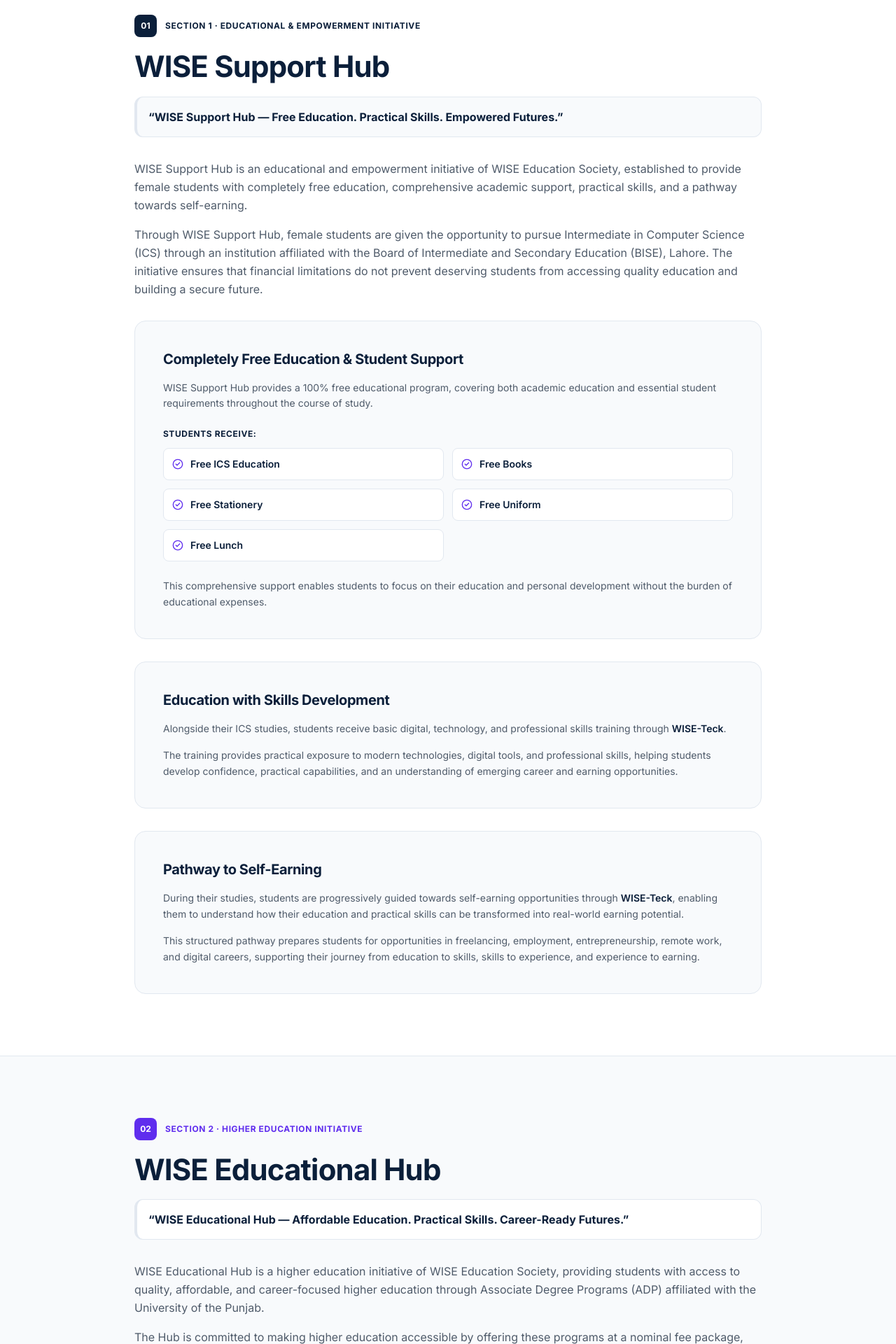
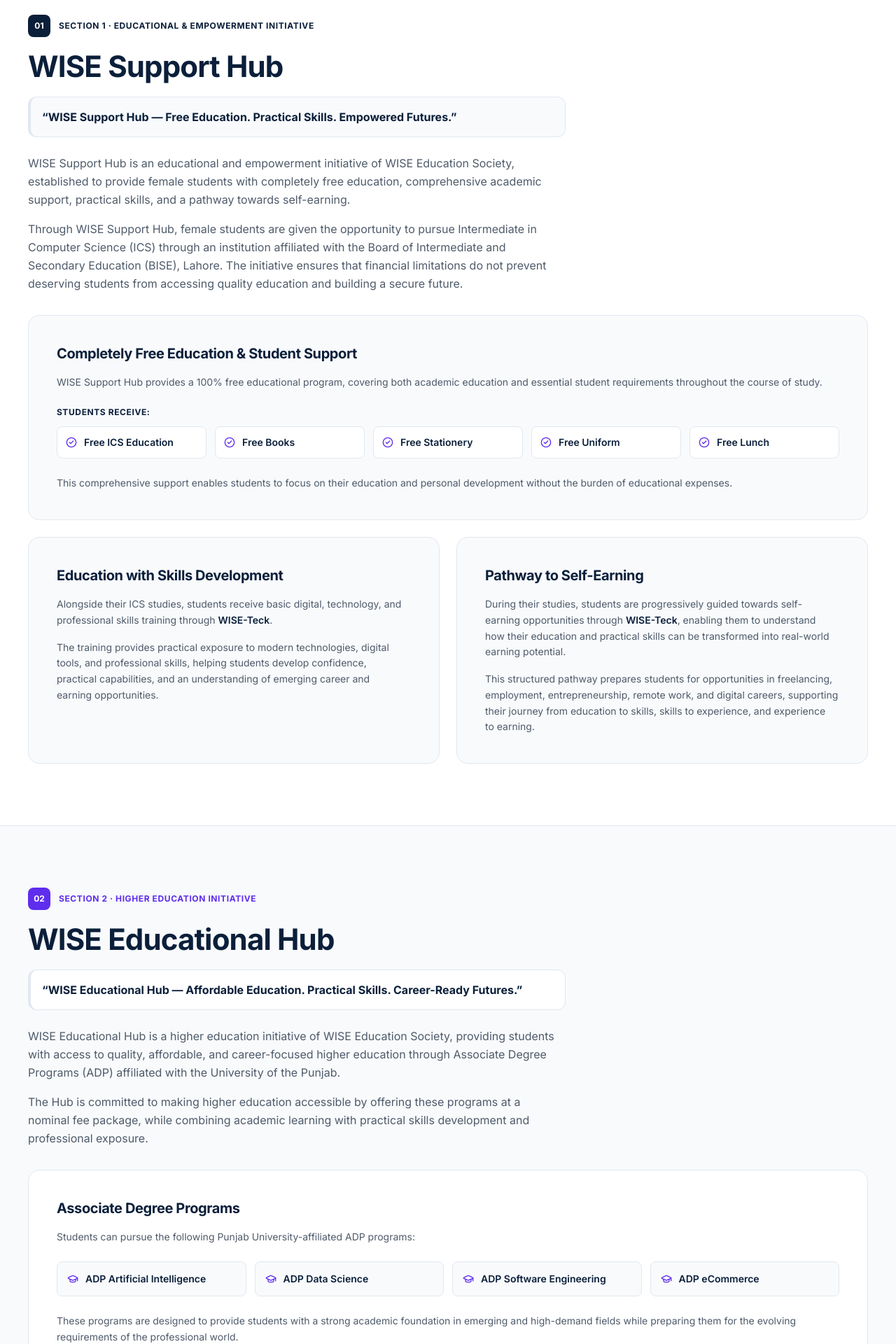
Before and after one commit to HafizAbdulMuizz/wiseteck, a Next.js app: page /ecosystem in a window 1280 px wide. Shown: the part 860-2780 px from the top of the page at 70% size. Built offline with nearby package versions, Linux system fonts and the light colour scheme.

Commit message:
fix(ecosystem): remove max-w-4xl wrapper from all sections — header max-w-3xl only, sub-blocks at full container width to match Homepage+About horizontal boundaries

```diff
--- a/app/ecosystem/page.js
+++ b/app/ecosystem/page.js
@@ -5,9 +5,6 @@
 import {
   ShieldCheck,
   GraduationCap,
-  Sparkles,
-  Layers,
-  Rocket,
   ArrowRight,
   CheckCircle2
 } from "lucide-react";
@@ -26,6 +23,11 @@
   2. WISE Educational Hub
   3. WISE Institute of Employability Skills
   4. WISE-Teck Incubation Platform (Includes Sub-block C: The Ecosystem Journey)
+
+  LAYOUT RULE (matches About page pattern exactly):
+  - site-container > max-w-3xl  →  section header only (badge + h2 + tagline + intro)
+  - site-container > [no inner max-w]  →  sub-block cards span full container width
+  This produces the same horizontal boundaries as the Homepage and About page.
 */
 
 export default function EcosystemPage() {
@@ -99,18 +101,20 @@
 
         {/* ========================================================================= */}
         {/* SECTION 1 — WISE SUPPORT HUB                                              */}
+        {/* Layout: site-container → max-w-3xl header, then full-width sub-blocks     */}
         {/* ========================================================================= */}
         <section id="support-hub" className="section-padding bg-white border-b border-[#E2E8F0]">
           <div className="site-container">
-            <div className="max-w-4xl mx-auto">
 
+            {/* Section Header — max-w-3xl matches About page section header pattern */}
+            <div className="max-w-3xl mb-8">
               {/* Section Badge & Number */}
               <div className="flex items-center gap-3 mb-4">
                 <span className="w-8 h-8 rounded-lg bg-[#0B1F3A] text-white font-bold text-xs flex items-center justify-center">
                   01
                 </span>
                 <span className="text-xs font-bold uppercase tracking-wider text-[#0B1F3A]">
-                  Section 1 · Educational & Empowerment Initiative
+                  Section 1 · Educational &amp; Empowerment Initiative
                 </span>
               </div>
 
@@ -120,14 +124,14 @@
               </h2>
 
               {/* Exact Approved Tagline */}
-              <div className="p-4 rounded-xl bg-[#F8FAFC] border-l-4 border-[#0B1F3A] border-y border-r border-[#E2E8F0] mb-8">
+              <div className="p-4 rounded-xl bg-[#F8FAFC] border-l-4 border-[#0B1F3A] border-y border-r border-[#E2E8F0] mb-6">
                 <p className="text-sm sm:text-base font-bold text-[#0B1F3A]">
                   &ldquo;WISE Support Hub — Free Education. Practical Skills. Empowered Futures.&rdquo;
                 </p>
               </div>
 
               {/* Exact Verbatim Intro Paragraph */}
-              <div className="space-y-4 text-base text-[#4F5B6A] leading-relaxed mb-8 [text-wrap:pretty]">
+              <div className="space-y-4 text-base text-[#4F5B6A] leading-relaxed [text-wrap:pretty]">
                 <p>
                   WISE Support Hub is an educational and empowerment initiative of WISE Education Society, established to provide female students with completely free education, comprehensive academic support, practical skills, and a pathway towards self-earning.
                 </p>
@@ -135,9 +139,10 @@
                   Through WISE Support Hub, female students are given the opportunity to pursue Intermediate in Computer Science (ICS) through an institution affiliated with the Board of Intermediate and Secondary Education (BISE), Lahore. The initiative ensures that financial limitations do not prevent deserving students from accessing quality education and building a secure future.
                 </p>
               </div>
+            </div>
 
-              {/* 3 Labeled Sub-blocks (Inside Section 1) */}
-              <div className="space-y-8">
+            {/* Sub-blocks — full container width, no max-w wrapper (matches About card grid pattern) */}
+            <div className="space-y-6">
 
               {/* Sub-block A */}
               <div className="bg-[#F8FAFC] border border-[#E2E8F0] rounded-2xl p-8 sm:p-10">
@@ -151,7 +156,7 @@
                 <p className="text-xs font-bold uppercase tracking-wider text-[#0B1F3A] mb-3">
                   Students receive:
                 </p>
-                  <ul className="grid grid-cols-1 sm:grid-cols-2 gap-3 mb-6 text-sm font-semibold text-[#0B1F3A]">
+                <ul className="grid grid-cols-1 sm:grid-cols-2 lg:grid-cols-3 xl:grid-cols-5 gap-3 mb-6 text-sm font-semibold text-[#0B1F3A]">
                   {[
                     "Free ICS Education",
                     "Free Books",
@@ -171,7 +176,8 @@
                 </p>
               </div>
 
-                {/* Sub-block B */}
+              {/* Sub-block B & C — side by side on desktop, stacked on mobile */}
+              <div className="grid grid-cols-1 lg:grid-cols-2 gap-6">
                 <div className="bg-[#F8FAFC] border border-[#E2E8F0] rounded-2xl p-8 sm:p-10">
                   <h3 className="text-xl font-bold text-[#0B1F3A] mb-4">
                     Education with Skills Development
@@ -184,7 +190,6 @@
                   </p>
                 </div>
 
-                {/* Sub-block C */}
                 <div className="bg-[#F8FAFC] border border-[#E2E8F0] rounded-2xl p-8 sm:p-10">
                   <h3 className="text-xl font-bold text-[#0B1F3A] mb-4">
                     Pathway to Self-Earning
@@ -196,21 +201,22 @@
                     This structured pathway prepares students for opportunities in freelancing, employment, entrepreneurship, remote work, and digital careers, supporting their journey from education to skills, skills to experience, and experience to earning.
                   </p>
                 </div>
+              </div>
 
             </div>
 
-            </div>
           </div>
         </section>
 
         {/* ========================================================================= */}
         {/* SECTION 2 — WISE EDUCATIONAL HUB                                          */}
+        {/* Layout: site-container → max-w-3xl header, then full-width sub-blocks     */}
         {/* ========================================================================= */}
         <section id="educational-hub" className="section-padding bg-[#F8FAFC] border-b border-[#E2E8F0]">
           <div className="site-container">
-            <div className="max-w-4xl mx-auto">
 
-              {/* Section Badge & Number */}
+            {/* Section Header */}
+            <div className="max-w-3xl mb-8">
               <div className="flex items-center gap-3 mb-4">
                 <span className="w-8 h-8 rounded-lg bg-[#5F2DEE] text-white font-bold text-xs flex items-center justify-center">
                   02
@@ -220,20 +226,17 @@
                 </span>
               </div>
 
-              {/* Heading */}
               <h2 className="text-3xl sm:text-4xl lg:text-[42px] font-bold text-[#0B1F3A] leading-tight mb-4 [text-wrap:balance]">
                 WISE Educational Hub
               </h2>
 
-              {/* Exact Approved Tagline */}
-              <div className="p-4 rounded-xl bg-white border-l-4 border-[#5F2DEE] border-y border-r border-[#E2E8F0] mb-8">
+              <div className="p-4 rounded-xl bg-white border-l-4 border-[#5F2DEE] border-y border-r border-[#E2E8F0] mb-6">
                 <p className="text-sm sm:text-base font-bold text-[#0B1F3A]">
                   &ldquo;WISE Educational Hub — Affordable Education. Practical Skills. Career-Ready Futures.&rdquo;
                 </p>
               </div>
 
-              {/* Exact Verbatim Intro Paragraph */}
-              <div className="space-y-4 text-base text-[#4F5B6A] leading-relaxed mb-12 [text-wrap:pretty]">
+              <div className="space-y-4 text-base text-[#4F5B6A] leading-relaxed [text-wrap:pretty]">
                 <p>
                   WISE Educational Hub is a higher education initiative of WISE Education Society, providing students with access to quality, affordable, and career-focused higher education through Associate Degree Programs (ADP) affiliated with the University of the Punjab.
                 </p>
@@ -241,11 +244,12 @@
                   The Hub is committed to making higher education accessible by offering these programs at a nominal fee package, while combining academic learning with practical skills development and professional exposure.
                 </p>
               </div>
+            </div>
 
-              {/* 3 Labeled Sub-blocks (Inside Section 2) */}
-              <div className="space-y-8">
+            {/* Sub-blocks — full container width */}
+            <div className="space-y-6">
 
-                {/* Sub-block A */}
+              {/* Sub-block A: ADP Programs */}
               <div className="bg-white border border-[#E2E8F0] rounded-2xl p-8 sm:p-10">
                 <h3 className="text-xl font-bold text-[#0B1F3A] mb-4">
                   Associate Degree Programs
@@ -254,7 +258,7 @@
                   Students can pursue the following Punjab University-affiliated ADP programs:
                 </p>
 
-                  <ul className="grid grid-cols-1 sm:grid-cols-2 gap-3 mb-6 text-sm font-semibold text-[#0B1F3A]">
+                <ul className="grid grid-cols-1 sm:grid-cols-2 lg:grid-cols-4 gap-3 mb-6 text-sm font-semibold text-[#0B1F3A]">
                   {[
                     "ADP Artificial Intelligence",
                     "ADP Data Science",
@@ -273,7 +277,8 @@
                 </p>
               </div>
 
-                {/* Sub-block B */}
+              {/* Sub-block B & C — side by side on desktop */}
+              <div className="grid grid-cols-1 lg:grid-cols-2 gap-6">
                 <div className="bg-white border border-[#E2E8F0] rounded-2xl p-8 sm:p-10">
                   <h3 className="text-xl font-bold text-[#0B1F3A] mb-4">
                     Academic Education with Practical Skills
@@ -286,7 +291,6 @@
                   </p>
                 </div>
 
-                {/* Sub-block C */}
                 <div className="bg-white border border-[#E2E8F0] rounded-2xl p-8 sm:p-10">
                   <h3 className="text-xl font-bold text-[#0B1F3A] mb-4">
                     Pathway to Professional Growth &amp; Self-Earning
@@ -298,21 +302,22 @@
                     By combining Punjab University-affiliated higher education at a nominal fee with practical skills and industry exposure, WISE Educational Hub aims to develop qualified, skilled, career-ready, and financially independent professionals.
                   </p>
                 </div>
+              </div>
 
             </div>
 
-            </div>
           </div>
         </section>
 
         {/* ========================================================================= */}
         {/* SECTION 3 — WISE INSTITUTE OF EMPLOYABILITY SKILLS                        */}
+        {/* Layout: site-container → max-w-3xl header, then full-width sub-blocks     */}
         {/* ========================================================================= */}
         <section id="employability-skills" className="section-padding bg-white border-b border-[#E2E8F0]">
           <div className="site-container">
-            <div className="max-w-4xl mx-auto">
 
-              {/* Section Badge & Number */}
+            {/* Section Header */}
+            <div className="max-w-3xl mb-8">
               <div className="flex items-center justify-between gap-4 mb-4">
                 <div className="flex items-center gap-3">
                   <span className="w-8 h-8 rounded-lg bg-[#163259] text-white font-bold text-xs flex items-center justify-center">
@@ -323,7 +328,7 @@
                   </span>
                 </div>
 
-                {/* Official NAVTTC Accreditation Badge */}
+                {/* Official NAVTTC Accreditation Badge — original logo, original colors */}
                 <div className="flex items-center gap-2 bg-[#F8FAFC] border border-[#E2E8F0] px-3.5 py-1.5 rounded-lg shadow-2xs">
                   <div className="relative h-6 w-16">
                     <Image
@@ -337,29 +342,26 @@
                 </div>
               </div>
 
-              {/* Heading */}
               <h2 className="text-3xl sm:text-4xl lg:text-[42px] font-bold text-[#0B1F3A] leading-tight mb-4 [text-wrap:balance]">
                 WISE Institute of Employability Skills
               </h2>
 
-              {/* Exact Approved Tagline */}
-              <div className="p-4 rounded-xl bg-[#F8FAFC] border-l-4 border-[#163259] border-y border-r border-[#E2E8F0] mb-8">
+              <div className="p-4 rounded-xl bg-[#F8FAFC] border-l-4 border-[#163259] border-y border-r border-[#E2E8F0] mb-6">
                 <p className="text-sm sm:text-base font-bold text-[#0B1F3A]">
                   &ldquo;WISE Institute of Employability Skills — Advanced Skills. Real Experience. Global Opportunities.&rdquo;
                 </p>
               </div>
 
-              {/* Exact Verbatim Intro Paragraph */}
-              <div className="space-y-4 text-base text-[#4F5B6A] leading-relaxed mb-12 [text-wrap:pretty]">
+              <div className="space-y-4 text-base text-[#4F5B6A] leading-relaxed [text-wrap:pretty]">
                 <p>
                   WISE Institute of Employability Skills is a professional skills development initiative of WISE Education Society, registered with the National Vocational and Technical Training Commission (NAVTTC). The Institute is focused on bridging the gap between academic qualifications and industry requirements by providing advanced, market-driven training to educated but unemployed graduates and students from different universities.
                 </p>
               </div>
+            </div>
 
-              {/* 2 Labeled Sub-blocks (Inside Section 3) */}
-              <div className="space-y-8">
+            {/* Sub-blocks — full container width, side by side on desktop */}
+            <div className="grid grid-cols-1 lg:grid-cols-2 gap-6">
 
-                {/* Sub-block A */}
               <div className="bg-[#F8FAFC] border border-[#E2E8F0] rounded-2xl p-8 sm:p-10">
                 <h3 className="text-xl font-bold text-[#0B1F3A] mb-4">
                   High-Tech &amp; Advanced Professional Training
@@ -372,7 +374,6 @@
                 </p>
               </div>
 
-                {/* Sub-block B */}
               <div className="bg-[#F8FAFC] border border-[#E2E8F0] rounded-2xl p-8 sm:p-10">
                 <h3 className="text-xl font-bold text-[#0B1F3A] mb-4">
                   From Skills to Professional Experience
@@ -391,17 +392,17 @@
             </div>
 
           </div>
-          </div>
         </section>
 
         {/* ========================================================================= */}
         {/* SECTION 4 — WISE-TECK INCUBATION PLATFORM                                 */}
+        {/* Layout: site-container → max-w-3xl header, then full-width sub-blocks     */}
         {/* ========================================================================= */}
         <section id="incubation-platform" className="section-padding bg-[#0B1F3A] text-white relative">
           <div className="site-container">
-            <div className="max-w-4xl mx-auto">
 
-              {/* Section Badge & Number */}
+            {/* Section Header */}
+            <div className="max-w-3xl mb-8">
               <div className="flex items-center gap-3 mb-4">
                 <span className="w-8 h-8 rounded-lg bg-[#FFB347] text-[#0B1F3A] font-extrabold text-xs flex items-center justify-center">
                   04
@@ -411,13 +412,13 @@
                 </span>
               </div>
 
-              {/* Heading */}
-              <h2 className="text-3xl sm:text-4xl lg:text-[42px] font-bold text-white leading-tight mb-8 [text-wrap:balance]">
+              <h2 className="text-3xl sm:text-4xl lg:text-[42px] font-bold text-white leading-tight mb-0 [text-wrap:balance]">
                 WISE-Teck Incubation Platform
               </h2>
+            </div>
 
-              {/* 3 Labeled Sub-blocks (Inside Section 4) */}
-              <div className="space-y-8">
+            {/* Sub-blocks A & B — side by side on desktop, full container width */}
+            <div className="grid grid-cols-1 lg:grid-cols-2 gap-6 mb-6">
 
               {/* Sub-block A */}
               <div className="bg-white/5 border border-white/10 rounded-2xl p-8 sm:p-10">
@@ -457,7 +458,9 @@
                 </p>
               </div>
 
-                {/* Sub-block C: The Ecosystem Journey (Closing content block inside Section 4) */}
+            </div>
+
+            {/* Sub-block C: The Ecosystem Journey — full container width */}
             <div className="bg-white/10 border-2 border-[#FFB347]/40 rounded-3xl p-8 sm:p-10 lg:p-12 shadow-lg">
               <div className="flex flex-col sm:flex-row sm:items-center justify-between gap-2 pb-6 border-b border-white/15 mb-8">
                 <div>
@@ -473,7 +476,7 @@
                 </span>
               </div>
 
-                  {/* Desktop & Tablet: Flowing Linear Journey (7 Steps) */}
+              {/* Desktop: Flowing Linear Journey (7 Steps) */}
               <div className="hidden lg:grid grid-cols-7 gap-3 items-start">
                 {ecosystemJourney.map((step, idx) => (
                   <div key={step.num} className="relative flex flex-col items-center text-center px-1">
@@ -489,7 +492,7 @@
                 ))}
               </div>
 
-                  {/* Mobile & Tablet (< 1024px): Stacked Sequence */}
+              {/* Mobile & Tablet: Stacked Sequence */}
               <div className="lg:hidden space-y-3">
                 {ecosystemJourney.map((step, idx) => (
                   <div
@@ -522,9 +525,6 @@
             </div>
 
           </div>
-
-            </div>
-          </div>
         </section>
 
       </main>
```
Lines whose indentation alone changed are shown as unchanged.
